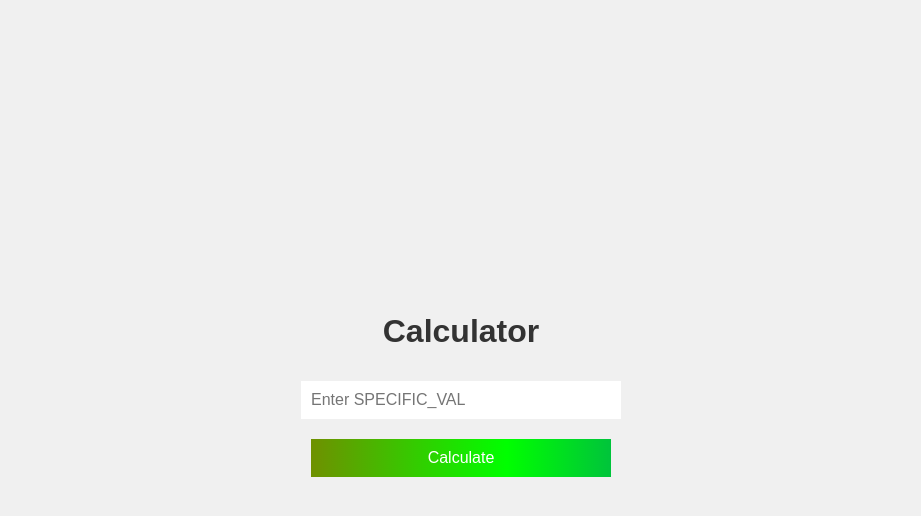
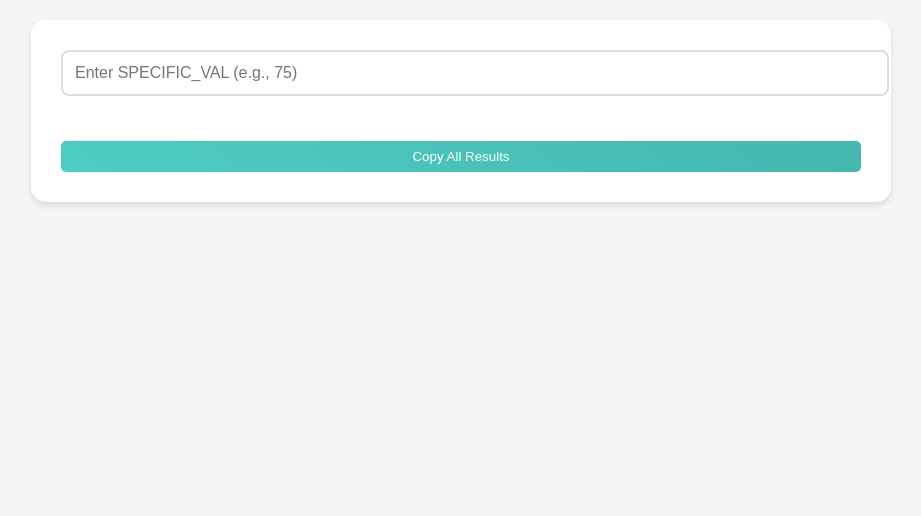
Before and after one commit to NottobeNaive/cacu, a plain HTML site: page index.html in a window 1280 px wide. Shown: the whole page, without its empty margins (179-1100 px from the left). Drawn offline with Linux system fonts and the light colour scheme.

Commit message:
Update index.html

```diff
--- a/index.html
+++ b/index.html
@@ -3,113 +3,162 @@
 <head>
     <meta charset="UTF-8">
     <meta name="viewport" content="width=device-width, initial-scale=1.0">
-    <title>Calculator</title>
+    <title>Diamond Calculator</title>
     <style>
-        body {
-            margin: 0;
-            font-family: Arial, sans-serif;
-            background-color: #f0f0f0;
-            display: flex;
-            flex-direction: column;
-            align-items: center;
-            justify-content: center;
-            height: 100vh;
+        :root {
+            --bg-color: #f5f5f5;
+            --card-bg: #ffffff;
+            --text-color: #333333;
         }
 
-        h1 {
-            color: #333;
-            text-align: center;
-            margin-top: 20px;
+        body {
+            font-family: 'Arial', sans-serif;
+            background: var(--bg-color);
+            color: var(--text-color);
+            margin: 0;
+            padding: 20px;
+            min-height: 100vh;
         }
 
-        input, button {
-            display: block;
-            margin: 10px auto;
-            padding: 10px;
-            font-size: 16px;
-            border: none;
-            cursor: pointer;
+        .container {
+            max-width: 800px;
+            margin: 0 auto;
+            background: var(--card-bg);
+            padding: 30px;
+            border-radius: 15px;
+            box-shadow: 0 4px 6px rgba(0, 0, 0, 0.1);
         }
 
-        #specificVal {
-            width: 80%;
-            max-width: 300px;
+        .input-group {
+            margin-bottom: 25px;
+            position: relative;
         }
 
-        button {
-            background: linear-gradient(90deg, rgba(255,0,0,1) 0%, rgba(0,255,0,1) 50%, rgba(0,0,255,1) 100%);
-            background-size: 300% 300%;
-            animation: gradient 3s ease infinite;
-            color: white;
-            width: 80%;
-            max-width: 300px;
+        input {
+            width: 100%;
+            padding: 12px;
+            border: 2px solid #ddd;
+            border-radius: 8px;
+            font-size: 16px;
+            transition: border-color 0.3s ease;
         }
 
-        @keyframes gradient {
-            0% { background-position: 0% 50%; }
-            50% { background-position: 100% 50%; }
-            100% { background-position: 0% 50%; }
+        input:focus {
+            border-color: #666;
+            outline: none;
         }
 
-        #results {
-            color: #333;
-            text-align: center;
-            margin-top: 20px;
+        .results {
+            display: grid;
+            grid-template-columns: repeat(auto-fit, minmax(250px, 1fr));
+            gap: 15px;
+            margin-top: 25px;
         }
 
-        #copyButton {
-            display: block;
-            margin: 20px auto;
-            padding: 10px;
-            font-size: 16px;
-            background: linear-gradient(90deg, rgba(255,0,0,1) 0%, rgba(0,255,0,1) 50%, rgba(0,0,255,1) 100%);
-            background-size: 300% 300%;
-            animation: gradient 3s ease infinite;
+        .result-item {
+            display: flex;
+            justify-content: space-between;
+            align-items: center;
+            padding: 15px;
+            background: #f8f9fa;
+            border-radius: 8px;
+            transition: transform 0.2s ease;
+        }
+
+        .copy-btn {
+            background: linear-gradient(45deg, #ff6b6b, #ff8e8e);
             border: none;
+            color: white;
+            padding: 8px 15px;
+            border-radius: 5px;
             cursor: pointer;
-            color: white;
-            width: 80%;
-            max-width: 300px;
+            transition: all 0.3s ease;
+            position: relative;
+            overflow: hidden;
+        }
+
+        .copy-btn::before {
+            content: '';
+            position: absolute;
+            top: -50%;
+            left: -50%;
+            width: 200%;
+            height: 200%;
+            background: linear-gradient(45deg,
+                rgba(255,255,255,0) 25%,
+                rgba(255,255,255,0.3) 50%,
+                rgba(255,255,255,0) 75%);
+            animation: shine 3s infinite;
+        }
+
+        @keyframes shine {
+            0% { transform: translateX(-100%); }
+            100% { transform: translateX(100%); }
+        }
+
+        .copy-all {
+            width: 100%;
+            margin-top: 20px;
+            background: linear-gradient(45deg, #4ecdc4, #45b7af);
+        }
+
+        /* Mobile Optimization */
+        @media (max-width: 480px) {
+            .container {
+                padding: 15px;
+            }
+
+            .results {
+                grid-template-columns: 1fr;
+            }
         }
     </style>
 </head>
 <body>
-    <h1>Calculator</h1>
-    <input type="number" id="specificVal" placeholder="Enter SPECIFIC_VAL">
-    <button onclick="calculate()">Calculate</button>
-    <div id="results"></div>
-    <button id="copyButton" style="display: none;" onclick="copyResults()">Copy All</button>
+    <div class="container">
+        <div class="input-group">
+            <input type="number" id="specificVal" placeholder="Enter SPECIFIC_VAL (e.g., 75)">
+        </div>
+
+        <div class="results" id="results"></div>
+        <button class="copy-btn copy-all" onclick="copyAllResults()">Copy All Results</button>
+    </div>
 
     <script>
-        const diameters = [86, 172, 257, 343, 429, 514, 600, 706, 878, 2195, 3688, 4394, 5532, 6238, 7727, 9288];
-        const multipliers = [61.5, 122, 177.5, 239, 299.5, 355, 416.5, 480, 602, 1453, 2424, 2904, 3660, 4140, 5113, 6079];
+        const diaAmounts = [86,172,257,343,429,514,600,706,878,2195,3688,4394,5532,6238,7727,9288];
+        const diaPrices = [61.5,122,177.5,239,299.5,355,416.5,480,602,1453,2424,2904,3660,4140,5113,6079];
 
-        function calculate() {
-            const specificVal = document.getElementById('specificVal').value;
-            const resultsDiv = document.getElementById('results');
-            const copyButton = document.getElementById('copyButton');
-            resultsDiv.innerHTML = ''; // Clear previous results
+        document.getElementById('specificVal').addEventListener('input', updateResults);
 
-            let resultsText = "";
+        function updateResults() {
+            const specificVal = parseFloat(document.getElementById('specificVal').value) || 0;
+            const resultsContainer = document.getElementById('results');
+            resultsContainer.innerHTML = '';
 
-            diameters.forEach((diameter, index) => {
-                const result = Math.round((multipliers[index] * specificVal) / 100) * 100;
-                const resultText = `Dia ${diameter} = ${result} Ks`;
-                resultsText += resultText + "\n";
+            diaAmounts.forEach((amount, index) => {
+                const originalPrice = diaPrices[index];
+                const calculated = Math.ceil((originalPrice * specificVal) / 100) * 100;
 
-                const p = document.createElement('p');
-                p.textContent = resultText;
-                resultsDiv.appendChild(p);
+                const resultItem = document.createElement('div');
+                resultItem.className = 'result-item';
+                resultItem.innerHTML = `
+                    <span>Dia ${amount} = ${originalPrice} × ${specificVal}</span>
+                    <button class="copy-btn" onclick="copyResult(${calculated})">${calculated.toLocaleString()} Ks</button>
+                `;
+                resultsContainer.appendChild(resultItem);
             });
-
-            copyButton.style.display = "block";
-            copyButton.setAttribute('data-results', resultsText.trim());
         }
 
-        function copyResults() {
-            const copyButton = document.getElementById('copyButton');
-            const resultsText = copyButton.getAttribute('data-results');
-            navigator.clipboard.writeText(resultsText);
+        function copyResult(value) {
+            navigator.clipboard.writeText(value.toLocaleString() + ' Ks');
+        }
+
+        function copyAllResults() {
+            const results = Array.from(document.querySelectorAll('.copy-btn'))
+                .map(btn => btn.innerText)
+                .join('\n');
+
+            navigator.clipboard.writeText(results);
         }
     </script>
 </body>
```
